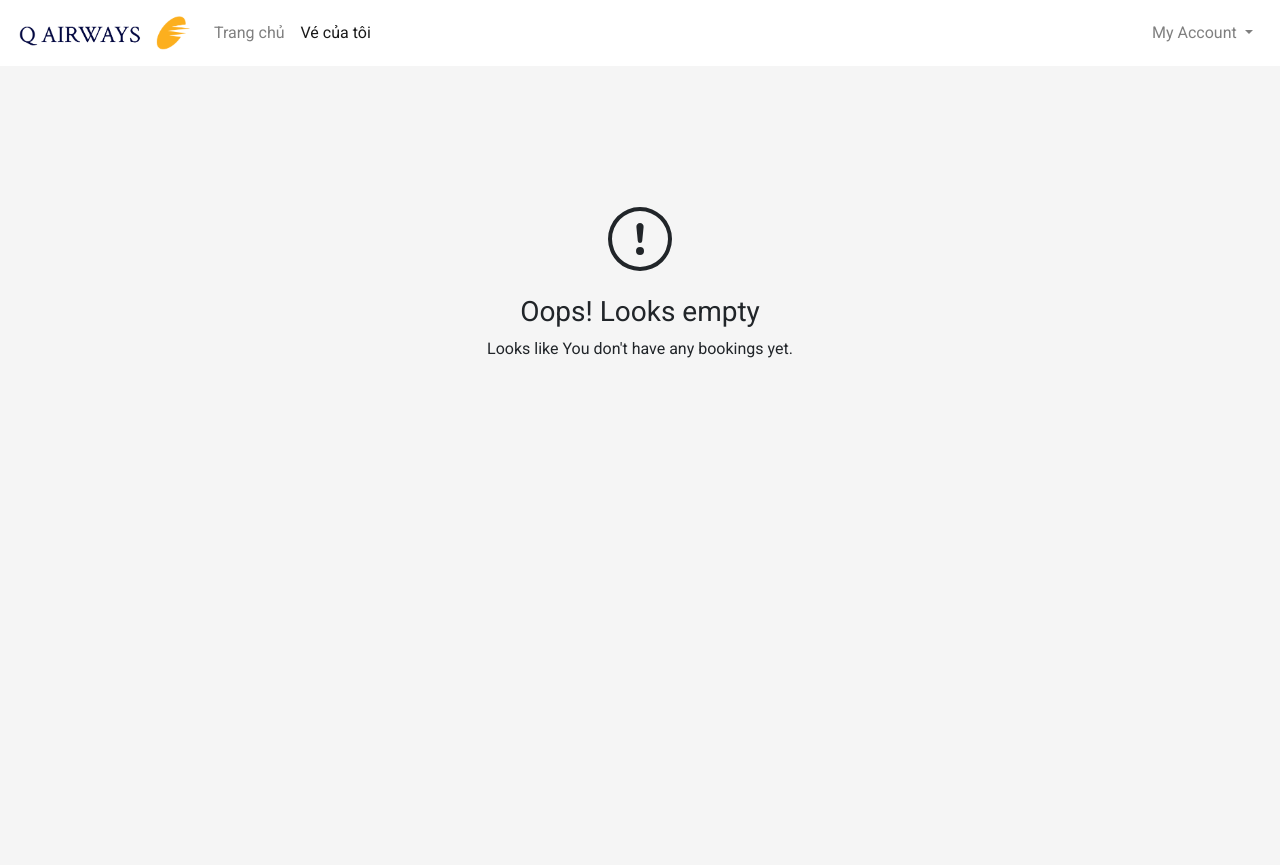
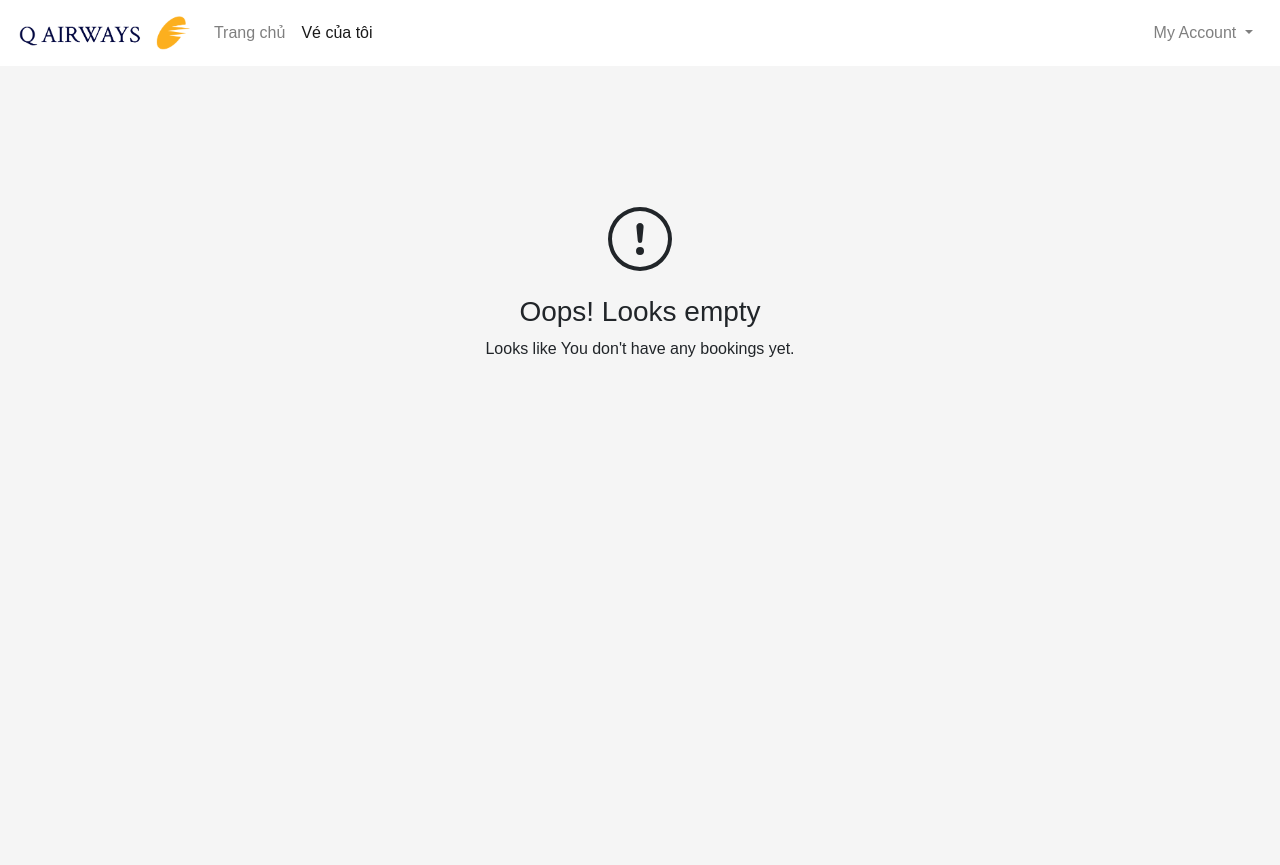
Before and after one commit to huytu0702/capstone, a Django app: page /flight/bookings in a window 1280 px wide. Shown: the top 865 px of the page. Run offline with Django 3.2, Linux system fonts and the light colour scheme; a user stored in the database is signed in; data that the repository does not hold is empty; some libraries are stand-ins or nearby versions; some web fonts are replaced.

Commit message:
sửa font

```diff
--- a/flight/static/css/bookings_style.css
+++ b/flight/static/css/bookings_style.css
@@ -1,7 +1,7 @@
 @import url('https://fonts.googleapis.com/css?family=Roboto');
 
 * {
-    font-family: 'Roboto', sans-serif;
+    font-family: 'Tahama', sans-serif;
 }
 
 body {
```
